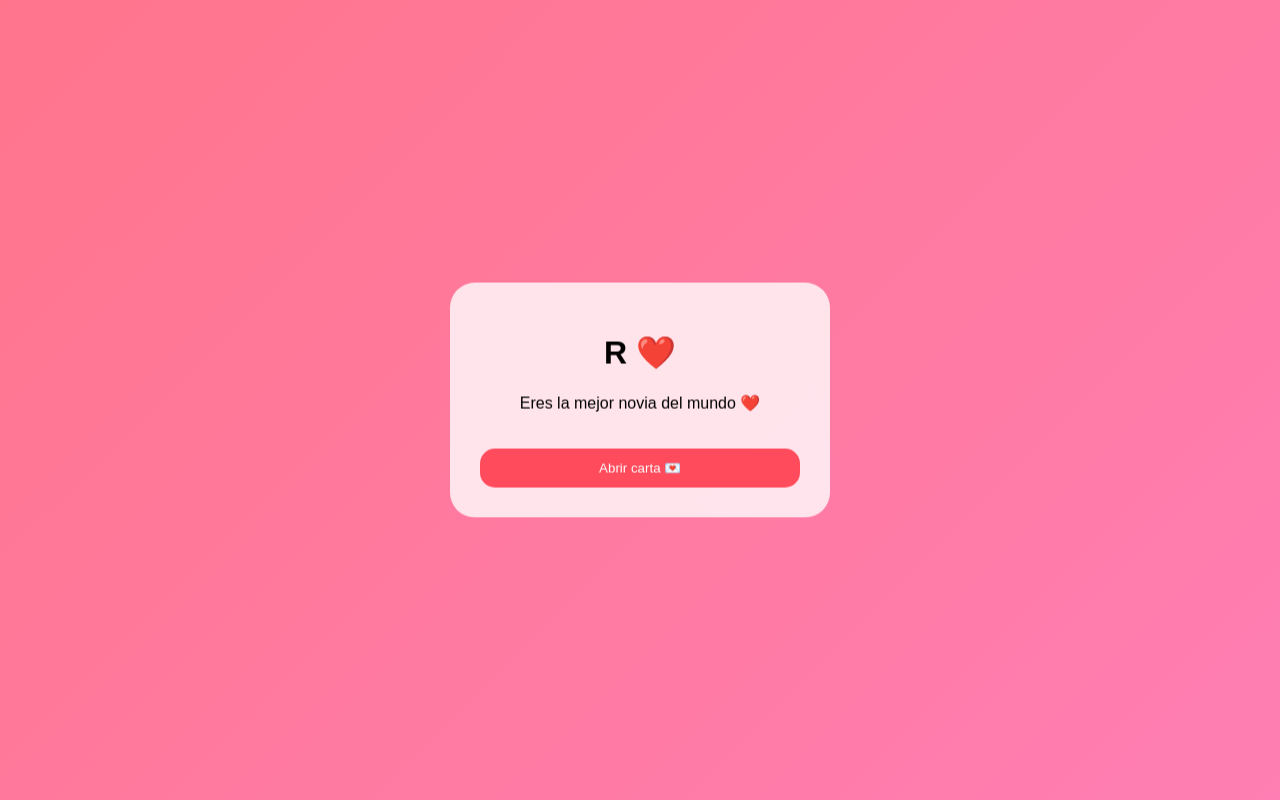
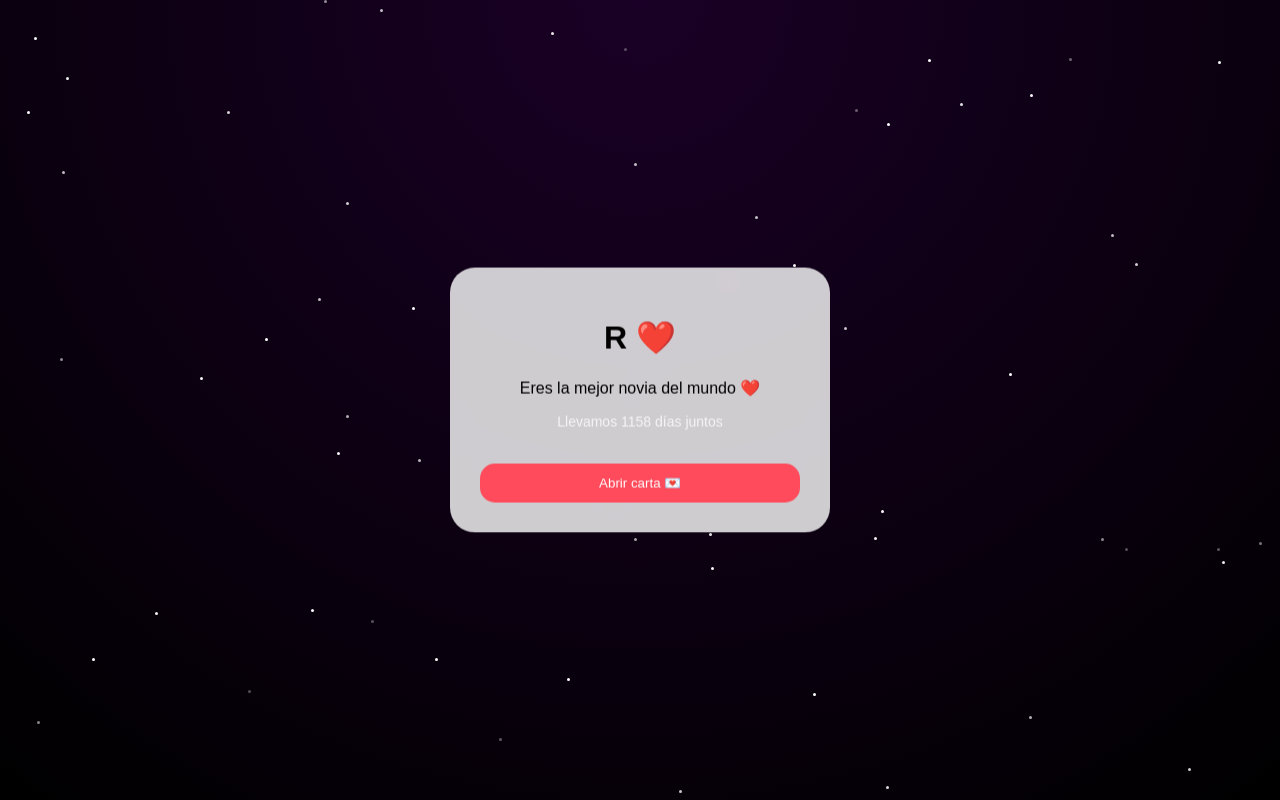
Before and after one commit to jesusvldz23/carta_rosa, a plain HTML site: page index.html in a window 1280 px wide. Drawn offline with Linux system fonts and the light colour scheme.

Commit message:
Fondo y contador

```diff
--- a/index.html
+++ b/index.html
@@ -15,6 +15,7 @@
     <h1 class="logo">R ❤️</h1>
 
     <p id="mensaje"></p>
+    <p id="contador"></p>
 
     <button onclick="abrirCarta()">Abrir carta 💌</button>
   </div>
--- a/script.js
+++ b/script.js
@@ -121,8 +121,34 @@ function abrirCarta() {
     document.getElementById("finalText").classList.add("mostrar");
   }, 4000);
 }
+function crearEstrellas() {
+  for (let i = 0; i < 60; i++) {
+    const estrella = document.createElement("div");
+    estrella.classList.add("estrella");
+
+    estrella.style.left = Math.random() * 100 + "%";
+    estrella.style.top = Math.random() * 100 + "%";
+
+    estrella.style.animationDuration = (Math.random() * 3 + 2) + "s";
+
+    document.body.appendChild(estrella);
+  }
+}
+function actualizarContador() {
+  const inicio = new Date("2023-02-02");
+
+  const ahora = new Date();
+  const diferencia = ahora - inicio;
+
+  const dias = Math.floor(diferencia / (1000 * 60 * 60 * 24));
+
+  document.getElementById("contador").innerHTML =
+    "Llevamos " + dias + " días juntos ";
+}
 
 window.onload = () => {
   document.getElementById("mensaje").innerHTML = "";
   escribirTexto();
+  crearEstrellas();
+  actualizarContador();
 };
--- a/style.css
+++ b/style.css
@@ -4,6 +4,13 @@ body {
   overflow: hidden;
   font-family: Arial, sans-serif;
   background: linear-gradient(135deg, #ff758c, #ff7eb3);
+}
+
+#contador {
+  margin-top: 10px;
+  font-size: 14px;
+  color: white;
+  opacity: 0.8;
 }
 
 /* Tarjeta */
@@ -155,3 +162,25 @@ button {
     opacity: 0;
   }
 }
+/* Fondo nocturno */
+body {
+  background: radial-gradient(circle at top, #1a0026, #000);
+  overflow: hidden;
+}
+
+/* Estrellas */
+.estrella {
+  position: fixed;
+  width: 3px;
+  height: 3px;
+  background: white;
+  border-radius: 50%;
+  opacity: 0.8;
+  animation: brillar 2s infinite alternate;
+  z-index: 1;
+}
+
+@keyframes brillar {
+  from { opacity: 0.3; }
+  to { opacity: 1; }
+}
```
